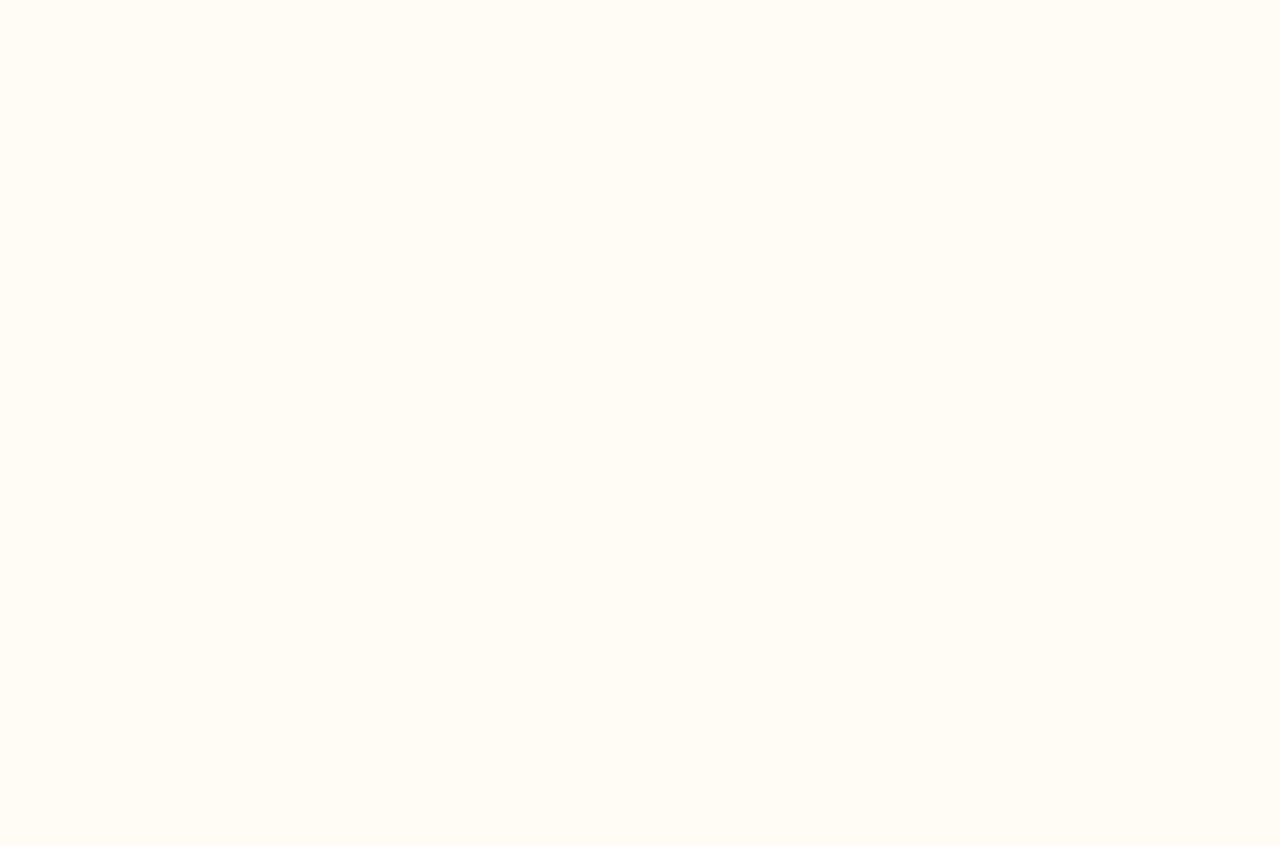
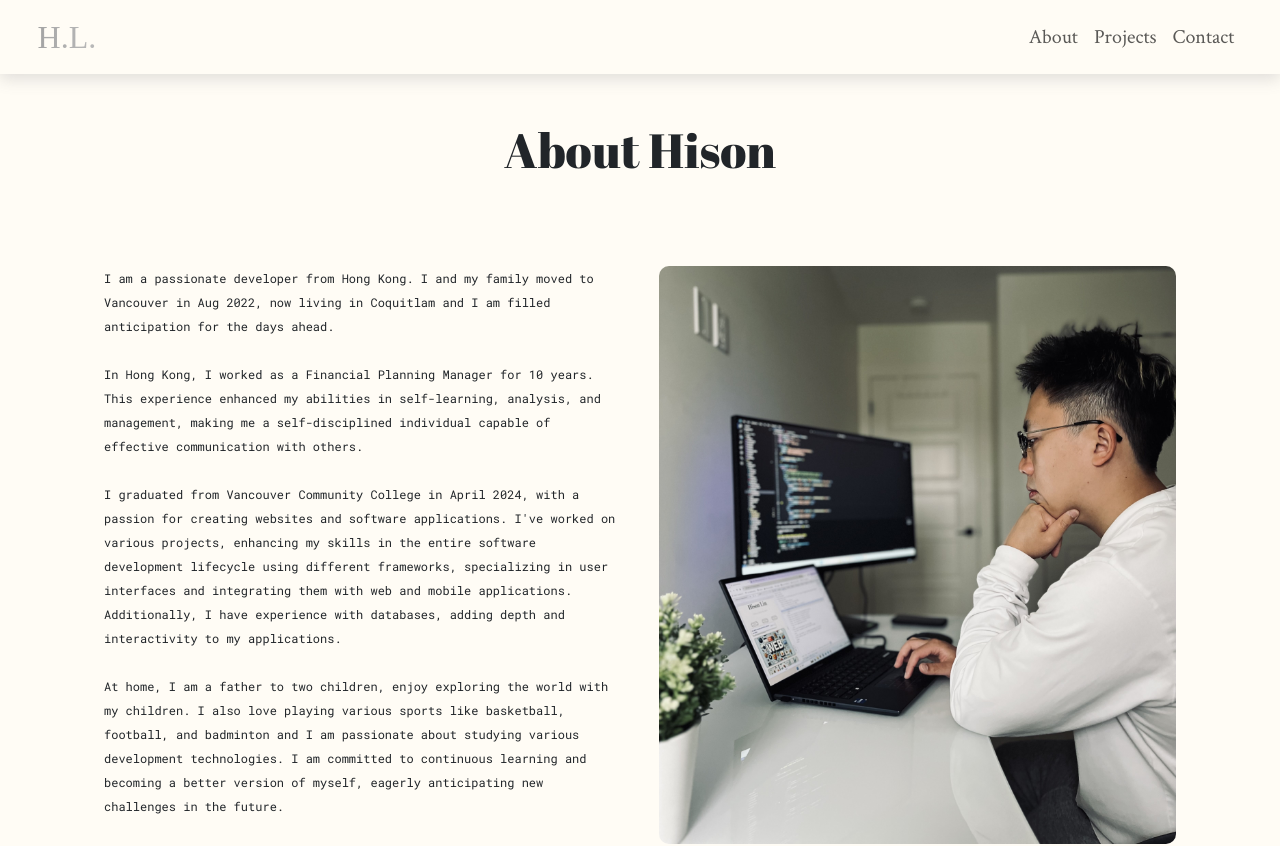
Before and after one commit to hisonlin/portfolio, a React (Vite) app: page /portfolio/about in a window 1280 px wide. Before the commit this address had no page. Shown: the top 846 px of the page. Before the commit the page ends 800 px from the top, so only its background shows below. Built offline with nearby package versions, Linux system fonts and the light colour scheme; a web font is replaced by a local one.

Commit message:
update config

```diff
--- a/package.json
+++ b/package.json
@@ -1,6 +1,6 @@
 {
   "name": "myportfolio",
-  "homepage": "https://hisonlin.github.io/myPortfolio/",
+  "homepage": "https://hisonlin.github.io/portfolio/",
   "private": true,
   "version": "0.0.0",
   "type": "module",
--- a/src/App.jsx
+++ b/src/App.jsx
@@ -10,10 +10,10 @@ function App() {
   return (
     <>
      <Routes>
-      <Route path="/myPortfolio/" element={<HomePage />} />
-      <Route path="/myPortfolio/about" element={<AboutPage />} />
-      <Route path="/myPortfolio/projects" element={<ProjectsPage/>} />
-      <Route path="/myPortfolio/contact" element={<ContactPage/>} />
+      <Route path="/portfolio/" element={<HomePage />} />
+      <Route path="/portfolio/about" element={<AboutPage />} />
+      <Route path="/portfolio/projects" element={<ProjectsPage/>} />
+      <Route path="/portfolio/contact" element={<ContactPage/>} />
      </Routes>
     </>
   )
--- a/src/Component/Header/Header.jsx
+++ b/src/Component/Header/Header.jsx
@@ -27,9 +27,9 @@ const Header = props => {
             </Offcanvas.Header>
             <Offcanvas.Body>
               <Nav className="justify-content-end flex-grow-1" style={{ fontSize: '2.5vh' }}>
-                <Nav.Link className="nav-link-item" href="/myPortfolio/about">About</Nav.Link>
-                <Nav.Link className="nav-link-item" href="/myPortfolio/projects">Projects</Nav.Link>
-                <Nav.Link className="nav-link-item" href="/myPortfolio/contact">Contact</Nav.Link>
+                <Nav.Link className="nav-link-item" href="/portfolio/about">About</Nav.Link>
+                <Nav.Link className="nav-link-item" href="/portfolio/projects">Projects</Nav.Link>
+                <Nav.Link className="nav-link-item" href="/portfolio/contact">Contact</Nav.Link>
               </Nav>
             </Offcanvas.Body>
           </Navbar.Offcanvas>
```
